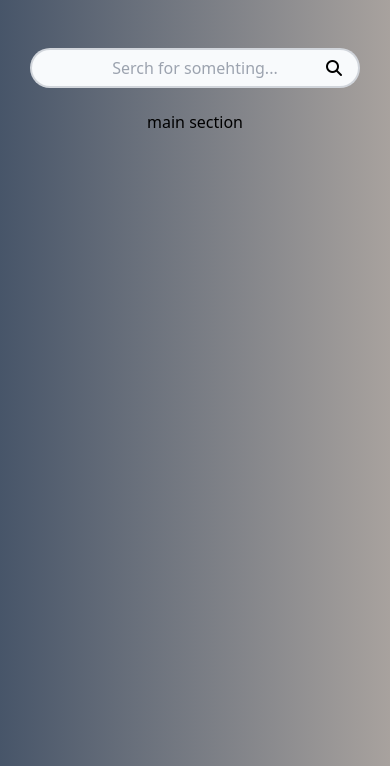
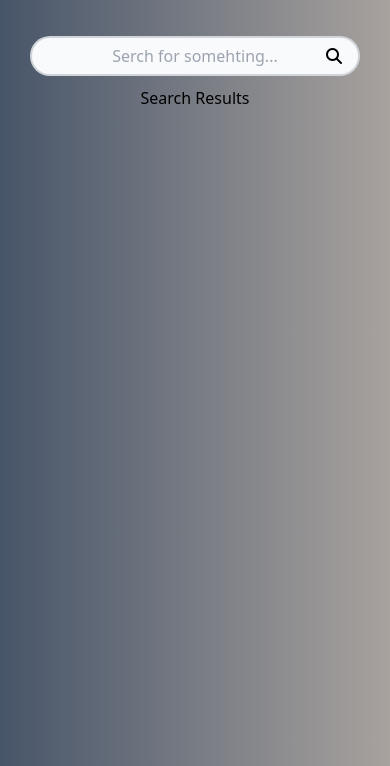
Before and after one commit to Aleesssino/inizio-scraper, a plain HTML site: page frontend/index.html in a window 390 px wide. Shown: the part 78-844 px from the top of the page. Drawn offline with nearby package versions, Linux system fonts and the light colour scheme.

Commit message:
chore: Update spacing between main and header

```diff
--- a/frontend/index.html
+++ b/frontend/index.html
@@ -24,7 +24,7 @@
         </h1>
       </div>
     </header>
-    <section class="py-6">
+    <section class="md:py-6 py-3">
       <div class="mx-8 md:mx-52">
         <form id="searchForm" class="flex justify-center items-center">
           <div class="w-full relative flex items-center">
@@ -44,10 +44,10 @@
       </div>
     </section>
     <main class="text-center">
-      <h2>main section</h2>
+      <h2>Search Results</h2>
       <ul
         id="results"
-        class="mt-4 mx-3 md:mx-52 bg-white rounded-md shadow-md divide-y divide-gray-200"
+        class="mt-4 mx-3 md:mx-52 bg-white rounded-xl shadow-md divide-y divide-gray-200"
       ></ul>
     </main>
 
```
